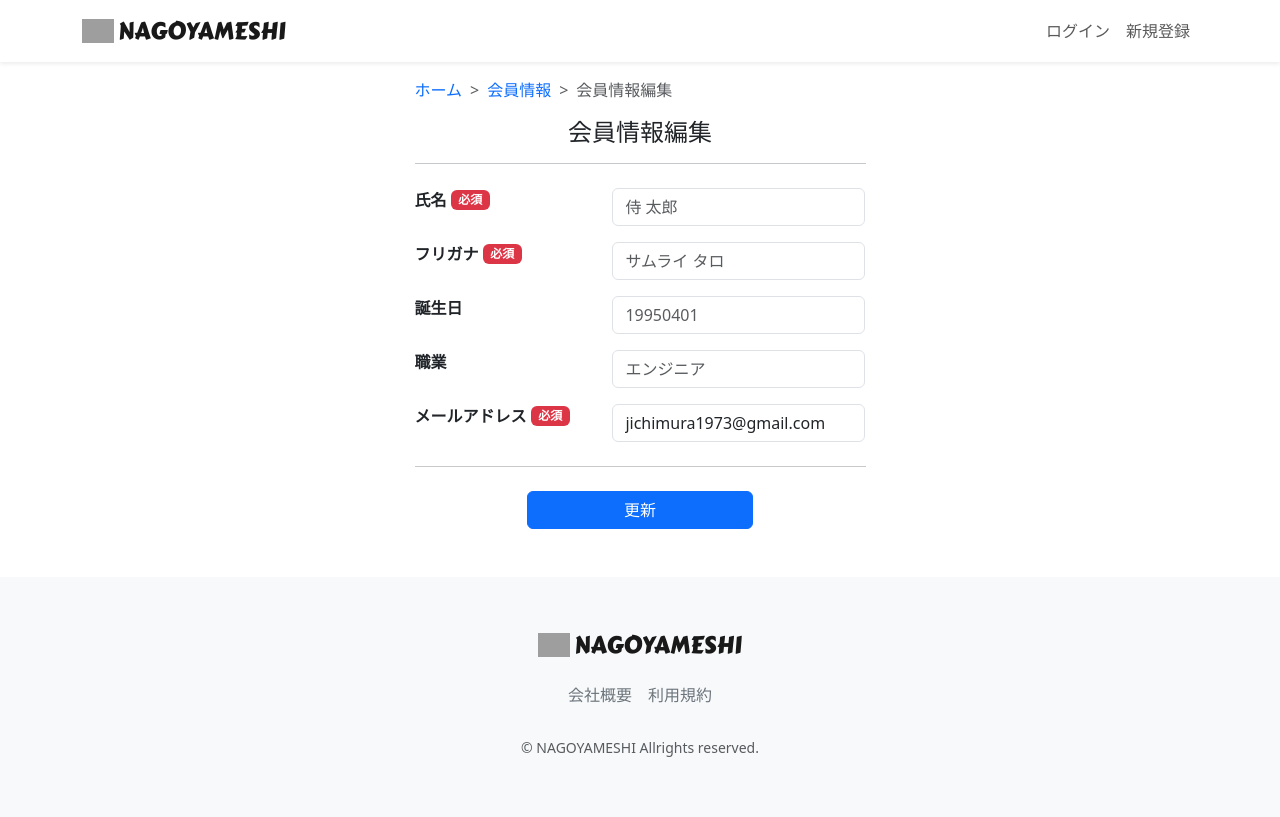
After one commit to jichimura1973/nagoyameshi, a Django app: page /accounts/user-update/1/ in a window 1280 px wide. The commit adds this page. Run offline with Django 4.2, Linux system fonts and the light colour scheme; data comes from the database, SQL or seed files in the repository; both versions use the stored data as it was after the commit; grey boxes are pictures that could not be loaded.

Commit message:
5.アカウント管理の実装②まで実施

```diff
--- /dev/null
+++ b/accounts/templates/user/user_update.html
@@ -0,0 +1,119 @@
+{% extends "layout/base.html" %}
+{% load static %}
+{% block title %}NAGOYAMESHI{% endblock %}
+{% block content %}
+<main>
+    <div class="container nagoyameshi-container pb-5">
+        <div class="row justify-content-center">
+            <div class="col-xl-5 col-lg-6 col-md-8">
+                <nav class="my-3" style="--bs-breadcrumb-divider: '>';"aria-label="breadcrumb">
+                    <ol class="breadcrumb mb-0">
+                        <li class="breadcrumb-item">
+                            <a href="{% url 'top_page'%}">ホーム</a>
+                        </li>
+                        <li class="breadcrumb-item">
+                            <a href="{% url 'user_detail' user.id %}">
+                                会員情報
+                            </a>
+                        </li>
+                        <li class="breadcrumb-item active" aria-current="page">
+                            会員情報編集
+                        </li>
+                    </ol>
+                </nav>
+                <h1 class="mb-3 text-center">会員情報編集</h1>
+                <hr class="mb-4">
+                <form method="POST" enctype='multipart/form-data'>
+                    {% csrf_token %}
+                    <div class="form-group row mb-3">
+                        <label for="name" class="col-md-5 col-form-labeltext-md-left fw-bold">
+                            <div class="d-flex align-items-center">
+                                <span class="me-1">氏名</span>
+                                <span class="badge bg-danger">必須</span>
+                            </div>
+                        </label>
+                        <div class="col-md-7">
+                            {{ form.user_name_kanji }}
+                        </div>
+                    </div>
+                    <div class="form-group row mb-3">
+                        <label for="kana" class="col-md-5 col-form-labeltext-md-left fw-bold">
+                            <div class="d-flex align-items-center">
+                                <span class="me-1">フリガナ</span>
+                                <span class="badge bg-danger">必須</span>
+                            </div>
+                        </label>
+                        <div class="col-md-7">
+                            {{ form.user_name_kana }}
+                        </div>
+                    </div>
+                    {% comment %} <div class="form-group row mb-3">
+                        <label for="postal_code" class="col-md-5 col-form-labeltext-md-left fw-bold">
+                            <div class="d-flex align-items-center">
+                                <span class="me-1">郵便番号</span>
+                                <span class="badge bg-danger">必須</span>
+                            </div>
+                        </label>
+                        <div class="col-md-7">
+                            {{ form.zip_code }}
+                        </div>
+                    </div>
+                    <div class="form-group row mb-3">
+                        <label for="address" class="col-md-5 col-form-labeltext-md-left fw-bold">
+                            <div class="d-flex align-items-center">
+                                <span class="me-1">住所</span>
+                                <span class="badge bg-danger">必須</span>
+                            </div>
+                        </label>
+                        <div class="col-md-7">
+                            {{ form.address }}
+                        </div>
+                    </div>
+                    <div class="form-group row mb-3">
+                        <label for="phone_number" class="col-md-5col-form-label text-md-left fw-bold">
+                            <div class="d-flex align-items-center">
+                                <span class="me-1">電話番号</span>
+                                <span class="badge bg-danger">必須</span>
+                            </div>
+                        </label>
+                        <div class="col-md-7">
+                            {{ form.phone_number }}
+                        </div>
+                    </div> {% endcomment %}
+                    <div class="form-group row mb-3">
+                        <label for="birthday" class="col-md-5 col-form-labeltext-md-left fw-bold">
+                            誕生日
+                        </label>
+                        <div class="col-md-7">
+                        {{ form.birthday }}
+                        </div>
+                    </div>
+                    <div class="form-group row mb-3">
+                        <label for="occupation" class="col-md-5 col-form-labeltext-md-left fw-bold">
+                            職業
+                        </label>
+                        <div class="col-md-7">
+                            {{ form.job }}
+                        </div>
+                    </div>
+                    <div class="form-group row mb-3">
+                        <label for="email" class="col-md-5 col-form-labeltext-md-left fw-bold">
+                            <div class="d-flex align-items-center">
+                                <span class="me-1">メールアドレス</span>
+                                <span class="badge bg-danger">必須</span>
+                            </div>
+                        </label>
+                        <div class="col-md-7">
+                            {{ form.email }}
+                        </div>
+                    </div>
+                    <hr class="my-4">
+                    <div class="form-group d-flex justify-content-center">
+                        <button type="submit" class="btn btn-primary text-whiteshadow-sm w-50">更新</button>
+                    </div>
+                </form>
+            </div>
+        </div>
+    </div>
+</main>
+{% endblock %}
--- a/accounts/urls.py
+++ b/accounts/urls.py
@@ -2,9 +2,9 @@ from django.urls import path
 from . import views
 
 urlpatterns = [
-    # path("user-detail/<int:pk>/", views.UserDetailView.as_view(), name="user_detail"),
-    # path("user-update/<int:pk>/", views.UserUpdateView.as_view(), name="user_update"),
-    # path("subscribe-register/", views.SubscribeRegisterView.as_view(), name="subscribe_register"),
-    # path("subscribe-cancel/", views.SubscribeCancelView.as_view(), name="subscribe_cancel"),
-    # path("subscribe-payment/", views.SubscribePaymentView.as_view(), name="subscribe_payment"),
+    path("user-detail/<int:pk>/", views.UserDetailView.as_view(), name="user_detail"),
+    path("user-update/<int:pk>/", views.UserUpdateView.as_view(), name="user_update"),
+    path("subscribe-register/", views.SubscribeRegisterView.as_view(), name="subscribe_register"),
+    path("subscribe-cancel/", views.SubscribeCancelView.as_view(), name="subscribe_cancel"),
+    path("subscribe-payment/", views.SubscribePaymentView.as_view(), name="subscribe_payment"),
 ]
--- a/accounts/views.py
+++ b/accounts/views.py
@@ -1,3 +1,80 @@
-from django.shortcuts import render
+from django.shortcuts import render, redirect
 
 # Create your views here.
+from django.urls import reverse_lazy
+from django.views import generic, View
+
+from . import forms
+from . import models
+
+# Create your views here.
+class UserDetailView(generic.DetailView):
+    model = models.CustomUser
+    template_name = 'user/user_detail.html'
+
+class UserUpdateView(generic.UpdateView):
+    model = models.CustomUser
+    template_name = 'user/user_update.html'
+    form_class = forms.UserUpdateForm
+
+    def get_success_url(self):
+        pk = self.kwargs['pk']
+        return reverse_lazy('user_detail', kwargs={'pk': pk})
+    def form_valid(self, form):
+        return super().form_valid(form)
+    def form_invalid(self, form):
+        return super().form_invalid(form)
+
+class SubscribeRegisterView(View):
+    template = 'subscribe/subscribe_register.html'
+
+    def get(self, request):
+        context = {}
+        return render(self.request, self.template, context)
+
+    def post(self, request):
+        user_id = request.user.id
+        card_name = request.POST.get('card_name')
+        card_number = request.POST.get('card_number')
+        correct_cord_number = '4242424242424242'
+        if card_number != correct_cord_number:
+            context = {'error_message': 'クレジットカード番号が正しくありません'}
+
+            return render(self.request, self.template, context)
+
+        models.CustomUser.objects.filter(id=user_id).update(is_subscribed=True,card_name=card_name,card_number=card_number)
+
+        return redirect(reverse_lazy('top_page'))
+
+
+class SubscribeCancelView(generic.TemplateView):
+    template_name = 'subscribe/subscribe_cancel.html'
+
+    def post(self, request):
+        user_id = request.user.id
+
+        models.CustomUser.objects.filter(id=user_id).update(is_subscribed=False)
+        return redirect(reverse_lazy('top_page'))
+
+
+
+class SubscribePaymentView(View):
+    template = 'subscribe/subscribe_payment.html'
+
+    def get(self, request):
+        user_id = request.user.id
+        user = models.CustomUser.objects.get(id=user_id)
+        context = {'user': user}
+
+        return render(self.request, self.template, context)
+
+
+    def post(self, request):
+        user_id = request.user.id
+        card_name = request.POST.get('card_name')
+        card_number = request.POST.get('card_number')
+        print(card_name, card_number)
+
+        models.CustomUser.objects.filter(id=user_id).update(card_name=card_name,card_number=card_number)
+
+        return redirect(reverse_lazy('top_page'))
--- a/restaurant/templates/layout/base.html
+++ b/restaurant/templates/layout/base.html
@@ -35,17 +35,19 @@
                             {% if user.is_subscribed %}
                             <li class="nav-item dropdown">
                                 <a id="navbarDropdown" class="nav-linkdropdown-toggle" href="#" role="button" data-bs-toggle="dropdown" aria-haspopup="true" aria-expanded="false" v-pre>
-                                    {{ user.user_name }}
+                                    {{ user.user_name_kanji }}
                                 </a>
                                 <div class="dropdown-menu dropdown-menu-end"aria-labelledby="navbarDropdown">
-                                    <a class="dropdown-item" {#TODO:1#} ="{% url 'user_detail' user.id %}">会員情報</a>
+                                    <a class="dropdown-item" {#TODO:1#} href="{% url 'user_detail' user.id %}">会員情報</a>
                                         {# href="{%url 'user_detail' user.id %}">会員情報</a>#}
                                     <a class="dropdown-item" {#TODO:2#} href="#">予約一覧</a>
                                         {# href="{% url 'reservation_list' %}">予約一覧</a>#}
                                     <a class="dropdown-item" {#TODO:3#} href="#">お気に入り一覧</a>
                                         {# href="{% url 'favorite_list' %}">お気に入り一覧</a>#}
+                                    {% comment %} <a class="dropdown-item"{#TODO:4#}href="#">お支払い方法</a>  {% endcomment %}
                                     <a class="dropdown-item" {#TODO:4#} href="{% url 'subscribe_payment' %}">お支払い方法</a>
                                         {# href="{%url 'subscribe_payment' %}">お支払い方法</a>#}
+                                    {% comment %} <a class="dropdown-item"{#TODO:5#}href="#">有料プラン解約</a> {% endcomment %}
                                     <a class="dropdown-item" {#TODO:5#} href="{% url 'subscribe_cancel' %}">有料プラン解約</a>
                                         {# href="{%url 'subscribe_cancel' %}">有料プラン解約</a>#}
                                     <div class="dropdown-divider"></div>
@@ -56,18 +58,18 @@
                                 {% if user.is_authenticated %}
                                 <li class="nav-item dropdown">
                                     <a id="navbarDropdown" class="nav-linkdropdown-toggle" href="#" role="button" data-bs-toggle="dropdown" aria-haspopup="true" aria-expanded="false" v-pre>
-                                        {{ user.user_name }}
+                                        {{ user.user_name_kanji }}
                                     </a>
-                                    {% comment %} <div class="dropdown-menu dropdown-menu-end" aria-labelledby="navbarDropdown">  {% endcomment %}
-                                        {% comment %} <a class="dropdown-item" {#TODO:6#} href="{% url 'user_detail' user.id %}">会員情報</a> {% endcomment %}
-                                        <a class="dropdown-item"{#TODO:6#}href="#">会員情報</a>
+                                    <div class="dropdown-menu dropdown-menu-end" aria-labelledby="navbarDropdown">
+                                        <a class="dropdown-item" {#TODO:6#} href="{% url 'user_detail' user.id %}">会員情報</a>
+                                        {% comment %} <a class="dropdown-item"{#TODO:6#}href="#">会員情報</a> {% endcomment %}
                                         {#href="{% url 'user_detail' user.id %}">会員情報</a>#}
-                                        {% comment %} <a class="dropdown-item" {#TODO:7#} href="{% url 'subscribe_register' %}">有料プラン登録</a> {% endcomment %}
-                                        <a class="dropdown-item"{#TODO:7#}href="#">有料プラン登録</a>
+                                        <a class="dropdown-item" {#TODO:7#} href="{% url 'subscribe_register' %}">有料プラン登録</a>
+                                        {% comment %} <a class="dropdown-item"{#TODO:7#}href="#">有料プラン登録</a> {% endcomment %}
                                             {#href="{% url 'subscribe_register' %}">有料プラン登録</a>#}
                                         <div class="dropdown-divider"></div>
                                         <a class="dropdown-item" href="{% url 'account_logout' %}">ログアウト</a>
-                                   {% comment %} </div> {% endcomment %}
+                                    </div>
                                 </li>
                                 {% else %}
                                 <li class="nav-item">
```
Also changed, not shown: accounts/templates/subscribe/subscribe_cancel.html (added, +46 -0 lines), accounts/templates/subscribe/subscribe_payment.html (added, +60 -0 lines), accounts/templates/subscribe/subscribe_register.html (added, +53 -0 lines), accounts/templates/user/user_detail.html (added, +95 -0 lines), db.sqlite3.
